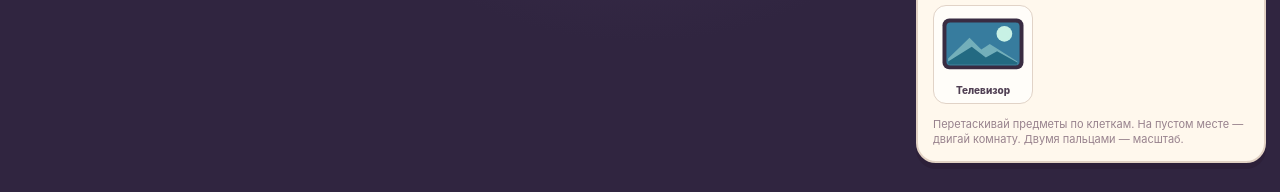
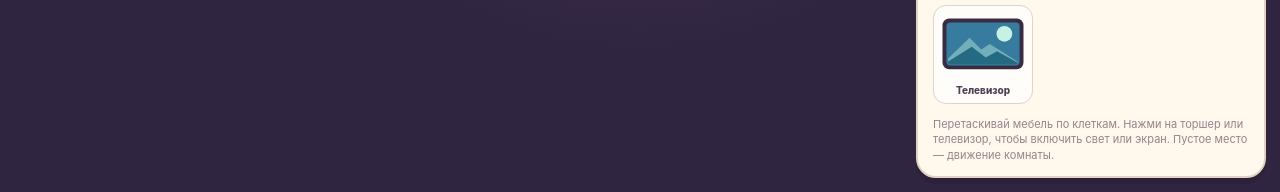
Before and after one commit to Balakhmatov/fashion-editorial-2.5d, a plain HTML site: page infinite-house-art-apartment/index.html in a window 1280 px wide. Shown: the part 715-907 px from the top of the page. Drawn offline with Linux system fonts and the light colour scheme.

Commit message:
Explain interactive lamp and TV tapping in the apartment editor

```diff
--- a/infinite-house-art-apartment/index.html
+++ b/infinite-house-art-apartment/index.html
@@ -130,7 +130,7 @@ button:disabled{opacity:.33;cursor:default}
   <section class="panel">
    <div class="panel-heading"><h3>🛋️ Мебель и декор</h3><small>Нажми, чтобы добавить</small></div>
    <div class="catalog" id="catalog"></div>
-   <p class="hint">Перетаскивай предметы по клеткам. На пустом месте — двигай комнату. Двумя пальцами — масштаб.</p>
+   <p class="hint">Перетаскивай мебель по клеткам. Нажми на торшер или телевизор, чтобы включить свет или экран. Пустое место — движение комнаты.</p>
   </section>
  </aside>
 </div>
```
